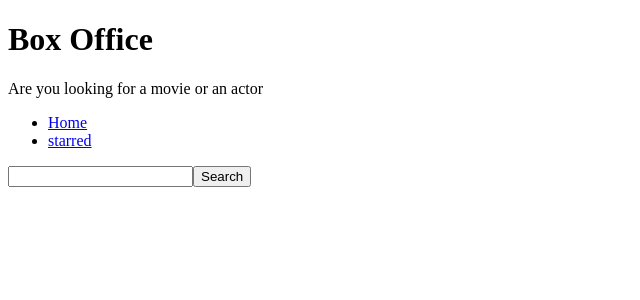
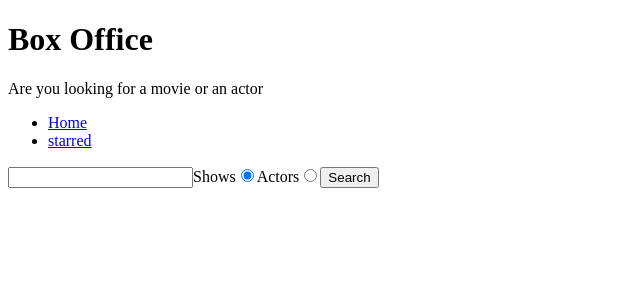
Before and after one commit to saksham-raghuvanshi/box-office-app, a React (Create React App) app: page / in a window 1280 px wide. Shown: the top 300 px of the page, without its empty margins (0-640 px from the left). Built offline with nearby package versions, Linux system fonts and the light colour scheme.

Commit message:
search for actors added

```diff
--- a/package.json
+++ b/package.json
@@ -4,6 +4,7 @@
   "private": true,
   "dependencies": {
     "@trendmicro/react-interpolate": "^0.5.5",
+    "prettier": "^2.8.8",
     "react": "^18.2.0",
     "react-dom": "^18.2.0",
     "react-interpolate-component": "^0.12.0",
@@ -29,7 +30,8 @@
     "start": "react-scripts start",
     "build": "react-scripts build",
     "test": "react-scripts test",
-    "eject": "react-scripts eject"
+    "eject": "react-scripts eject",
+    "format": "prettier --write src/**/*.{js,jsx}"
   },
   "eslintConfig": {
     "extends": [
--- a/src/Api/tvmaze.js
+++ b/src/Api/tvmaze.js
@@ -11,3 +11,7 @@ const apiGet = async queryString => {
 export const searchforshow = query => {
   return apiGet(`/search/shows?q=${query}`);
 };
+
+export const searchforactor = query => {
+  return apiGet(`/search/people?q=${query}`);
+};
--- a/src/Components/Title.jsx
+++ b/src/Components/Title.jsx
@@ -1,12 +1,12 @@
-
-
 export default function Title(props) {
-    const { title = "Box Office", subtitle="Are you looking for a movie or an actor"} =props;
+  const {
+    title = 'Box Office',
+    subtitle = 'Are you looking for a movie or an actor',
+  } = props;
   return (
     <div>
-        <h1>{title}</h1>
-        <p>{subtitle}</p>
-
+      <h1>{title}</h1>
+      <p>{subtitle}</p>
     </div>
-  )
+  );
 }
--- a/src/Pages/Home.jsx
+++ b/src/Pages/Home.jsx
@@ -1,16 +1,21 @@
 import { useState } from 'react';
-import { searchforshow } from '../Api/tvmaze';
+import { searchforshow, searchforactor } from '../Api/tvmaze';
 
 const Home = () => {
   const [search, setSearch] = useState(' ');
   const [apiData, setApiData] = useState(null); //[]
   const [apidataerror, setapidataerror] = useState(null);
+  const [searchoption, setSearchoption] = useState('shows');
 
   console.log(search);
   const onSearchInputChange = ev => {
     //target means input value measns that enter check from dev console
     setSearch(ev.target.value);
     console.log(setSearch);
+  };
+
+  const OnRadiochange = ev => {
+    setSearchoption(ev.target.value);
   };
 
   const onSearch = async ev => {
@@ -35,8 +40,14 @@ const Home = () => {
     try {
       //every time refresh its value 0
       setapidataerror(null);
-      const result = await searchforshow(search);
-      setApiData(result);
+
+      if (searchoption === 'shows') {
+        const result = await searchforshow(search);
+        setApiData(result);
+      } else {
+        const result = await searchforactor(search);
+        setApiData(result);
+      }
     } catch (error) {
       setapidataerror(error);
     }
@@ -48,9 +59,11 @@ const Home = () => {
     }
 
     if (apiData) {
-      return apiData.map(data => (
-        <div key={data.show.id}>{data.show.name}</div>
-      ));
+      return apiData[0].show
+        ? apiData.map(data => <div key={data.show.id}>{data.show.name}</div>)
+        : apiData.map(data => (
+            <div key={data.person.id}>{data.person.name}</div>
+          ));
     }
 
     return null;
@@ -64,6 +77,28 @@ const Home = () => {
           onChange={onSearchInputChange}
           placeholder="Search for something"
         />
+
+        <label>
+          Shows
+          <input
+            type="radio"
+            name="search-option"
+            value="shows"
+            checked={searchoption === 'shows'}
+            onChange={OnRadiochange}
+          />
+        </label>
+
+        <label>
+          Actors
+          <input
+            type="radio"
+            name="search-option"
+            value="actors"
+            checked={searchoption === 'actors'}
+            onChange={OnRadiochange}
+          />
+        </label>
         <button type="submit">Search</button>
       </form>
 
--- a/src/Pages/Notfound.jsx
+++ b/src/Pages/Notfound.jsx
@@ -1,11 +1,5 @@
+const Notfound = () => {
+  return <div className="notfound">Page Not Found</div>;
+};
 
-
-const Notfound = () => {
-  return (
-    <div className='notfound'>
-      Page Not Found
-    </div>
-  )
-}
-
-export default Notfound
+export default Notfound;
--- a/src/reportWebVitals.js
+++ b/src/reportWebVitals.js
@@ -1,4 +1,4 @@
-const reportWebVitals = (onPerfEntry) => {
+const reportWebVitals = onPerfEntry => {
   if (onPerfEntry && onPerfEntry instanceof Function) {
     import('web-vitals').then(({ getCLS, getFID, getFCP, getLCP, getTTFB }) => {
       getCLS(onPerfEntry);
--- a/src/service-worker.js
+++ b/src/service-worker.js
@@ -50,7 +50,8 @@ registerRoute(
 // precache, in this case same-origin .png requests like those from in public/
 registerRoute(
   // Add in any other file extensions or routing criteria as needed.
-  ({ url }) => url.origin === self.location.origin && url.pathname.endsWith('.png'), // Customize this strategy as needed, e.g., by changing to CacheFirst.
+  ({ url }) =>
+    url.origin === self.location.origin && url.pathname.endsWith('.png'), // Customize this strategy as needed, e.g., by changing to CacheFirst.
   new StaleWhileRevalidate({
     cacheName: 'images',
     plugins: [
@@ -63,7 +64,7 @@ registerRoute(
 
 // This allows the web app to trigger skipWaiting via
 // registration.waiting.postMessage({type: 'SKIP_WAITING'})
-self.addEventListener('message', (event) => {
+self.addEventListener('message', event => {
   if (event.data && event.data.type === 'SKIP_WAITING') {
     self.skipWaiting();
   }
```
Also changed, not shown: src/App.jsx (+20 -24 lines), src/Components/MainLayout.jsx (+9 -9 lines), src/Components/Navs.jsx (+12 -18 lines), src/Pages/Starred.jsx (+3 -7 lines), 1 other file (tests, documents, lock files or other folders).
